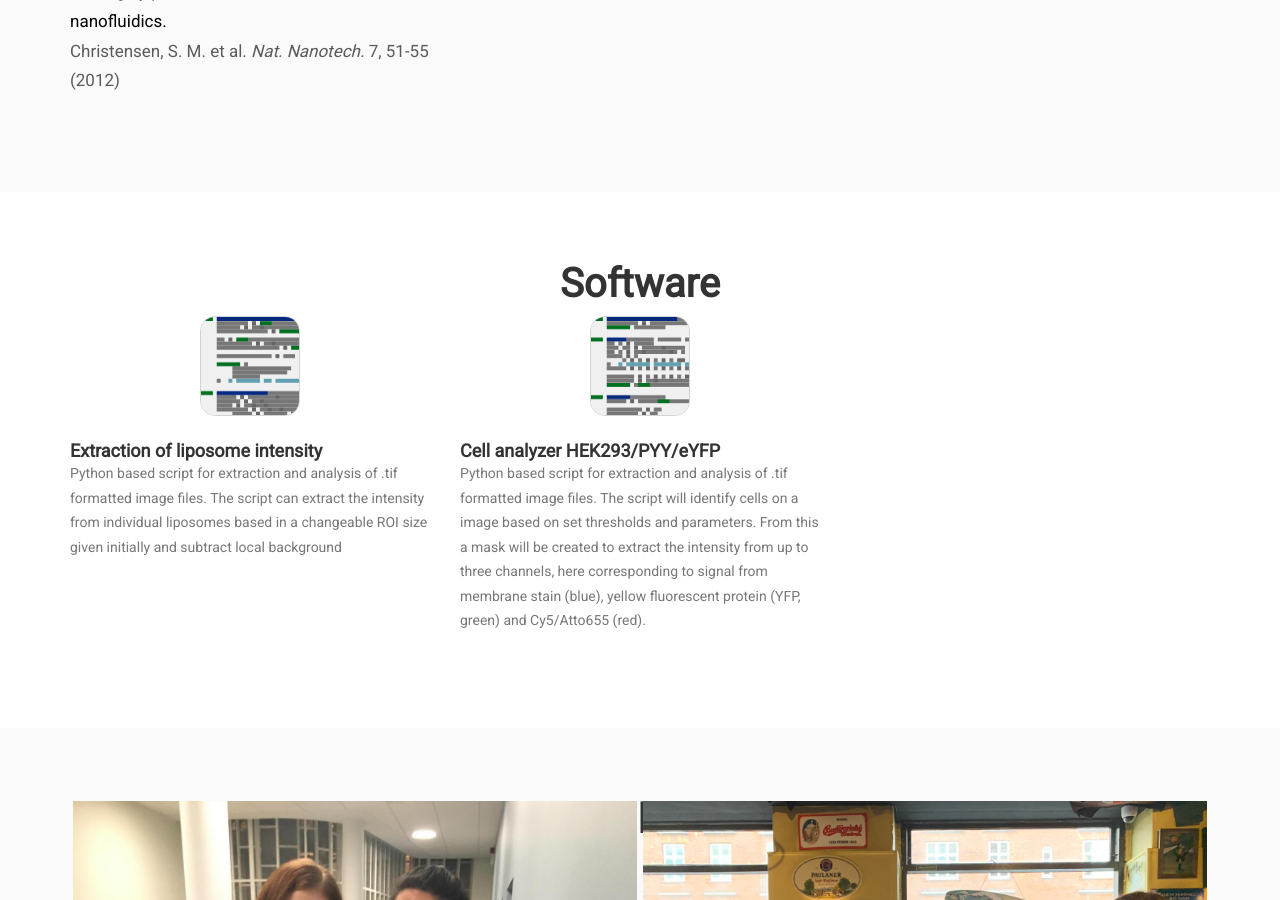
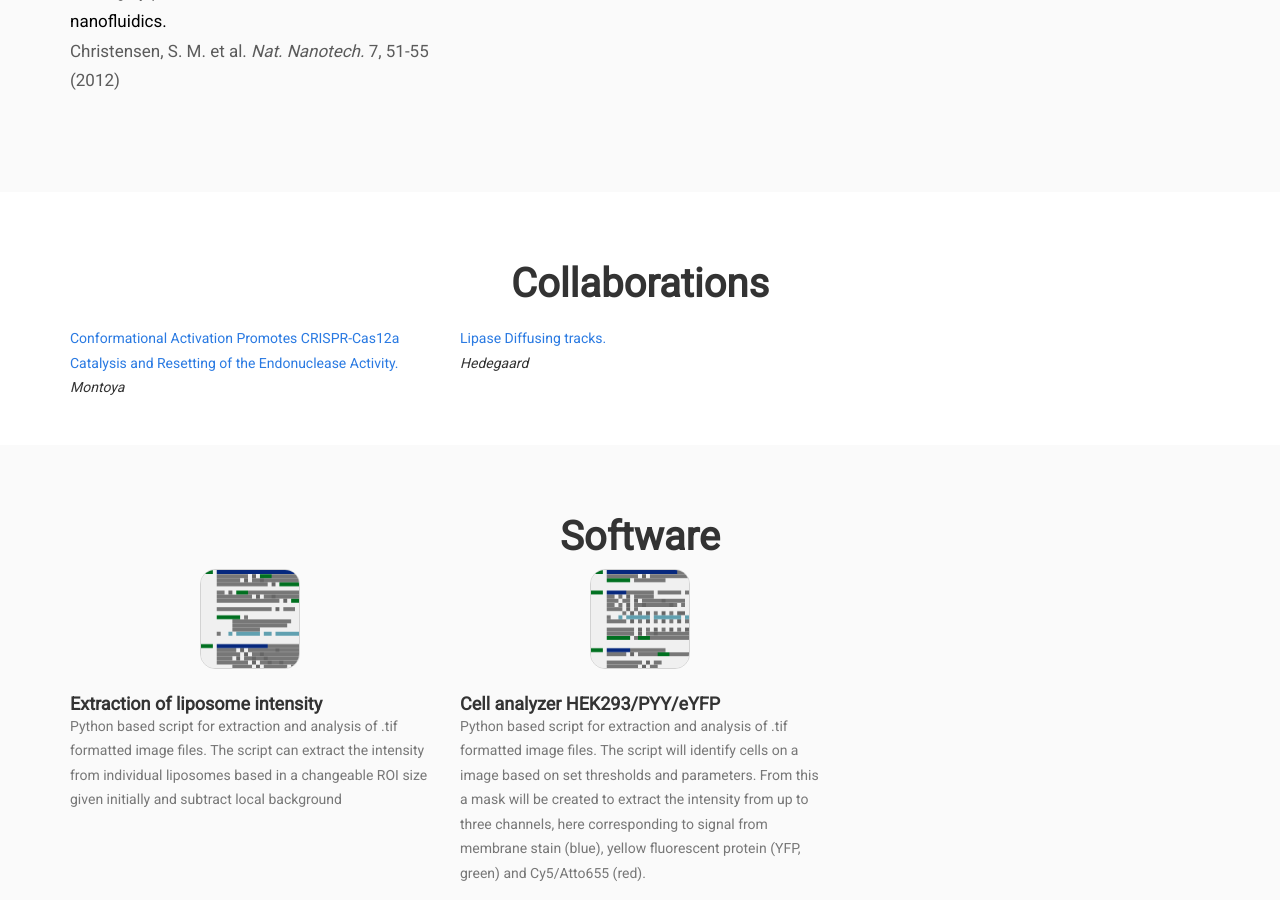
Before and after one commit to hatzakislab/hatzakislab.github.io, a Jekyll site: the page built from index.md, in a window 1280 px wide and 900 px high, scrolled down 3686 px. Built offline with Jekyll 4.4.1, drawn with Linux system fonts in a browser that asks for light colours; some web fonts are replaced; comment, search, counter and statistics services are not loaded.

Commit message:
added collaborations file. will check with boss man for formatting and what should be included

```diff
--- /dev/null
+++ b/_data/collaborations.yml
@@ -0,0 +1,7 @@
+- professor: Montoya
+  title: Conformational Activation Promotes CRISPR-Cas12a Catalysis and Resetting of the Endonuclease Activity
+  info: Work together for great good
+
+- professor: Hedegaard
+  title: Lipase Diffusing tracks
+  info: Perfect description of systems of diffusion
--- /dev/null
+++ b/_includes/collaborations.html
@@ -0,0 +1,20 @@
+<!-- Services Section -->
+<section id="collaborations" class="bg-white">
+    <div class="container">
+        <div class="col-lg-12 text-center">
+            <h2 class="section-heading">Collaborations</h2>
+            <br>
+        </div>
+        <div class="row">
+            {% for collaboration in site.data.collaborations %}
+            <div class="col-xs-12 col-md-4">
+                <p>
+                    <a>{{collaboration.title}}.</a><br>
+                    <em>{{collaboration.professor}}</em>{{publication.info}}
+                </p>
+            </div>
+            {% endfor %}
+        </div>
+    </div>
+    </div>
+</section>
--- a/_includes/footer.html
+++ b/_includes/footer.html
@@ -1,5 +1,5 @@
 <!-- Footer -->
-<footer class="bg-white">
+<footer class="bg-light-gray">
     <div class="container">
         <div class="row">
 
--- a/_includes/gallery.html
+++ b/_includes/gallery.html
@@ -1,5 +1,5 @@
 <!-- Gallery Section -->
-<section id="gallery" class="bg-light-gray">
+<section id="gallery" class="bg-white">
     <div class="container">
         <div class="col-lg-12 text-center">
             <h2 class="section-heading">Gallery</h2>
--- a/_includes/nav.html
+++ b/_includes/nav.html
@@ -30,6 +30,9 @@
                     <a class="page-scroll" href="#publications">Publications</a>
                 </li>
                 <li>
+                    <a class="page-scroll" href="#collaborations">Collaborations</a>
+                </li>
+                <li>
                     <a class="page-scroll" href="#software">Software</a>
                 </li>
                 <li>
--- a/_includes/software.html
+++ b/_includes/software.html
@@ -1,5 +1,5 @@
 <!-- Team Section -->
-<section id="software" class="bg-white">
+<section id="software" class="bg-light-gray">
     <div class="container">
         <div class="row">
             <div class="col-lg-12 text-center">
--- a/_layouts/single-page.md
+++ b/_layouts/single-page.md
@@ -8,5 +8,6 @@ layout: default
 {% include team.html %}
 {% include funding.html %}
 {% include publications.html %}
+{% include collaborations.html %}
 {% include software.html %}
 {% include gallery.html %}
```
